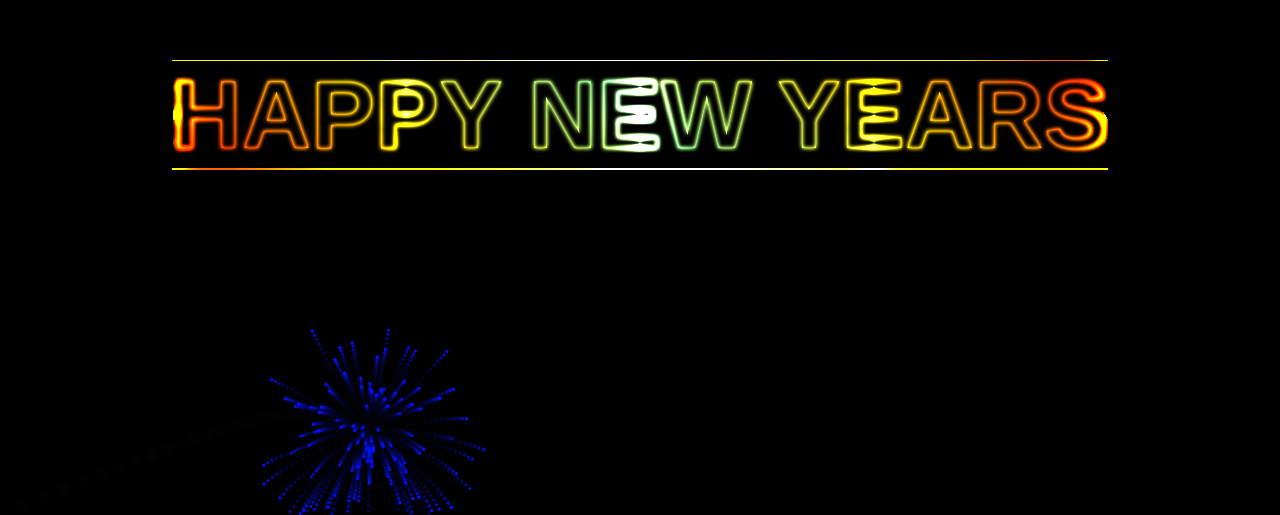
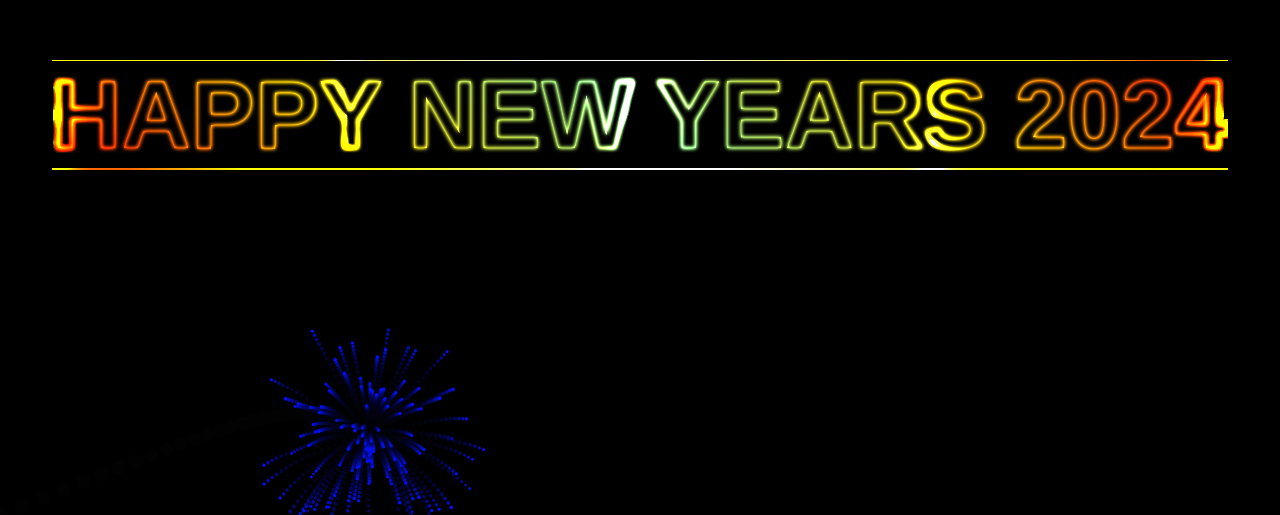
Before and after one commit to ThanakritJand/HappyNewYears.github.io, a plain HTML site: page index.html in a window 1280 px wide. Shown: the part 285-800 px from the top of the page. Drawn offline with Linux system fonts and the light colour scheme; animation ran at ten frames a second.

Commit message:
Update index.html

```diff
--- a/index.html
+++ b/index.html
@@ -16,7 +16,7 @@
     <!-- Happy New years -->
     <div class="New-years">
         <div class="neon">
-            <span class="text" data-text="HAPPY NEW YEARS">HAPPY NEW YEARS</span>
+            <span class="text" data-text="HAPPY NEW YEARS 2024">HAPPY NEW YEARS 2024</span>
             <span class="gradient"></span>
             <span class="spotlight"></span>
         <div>
```
